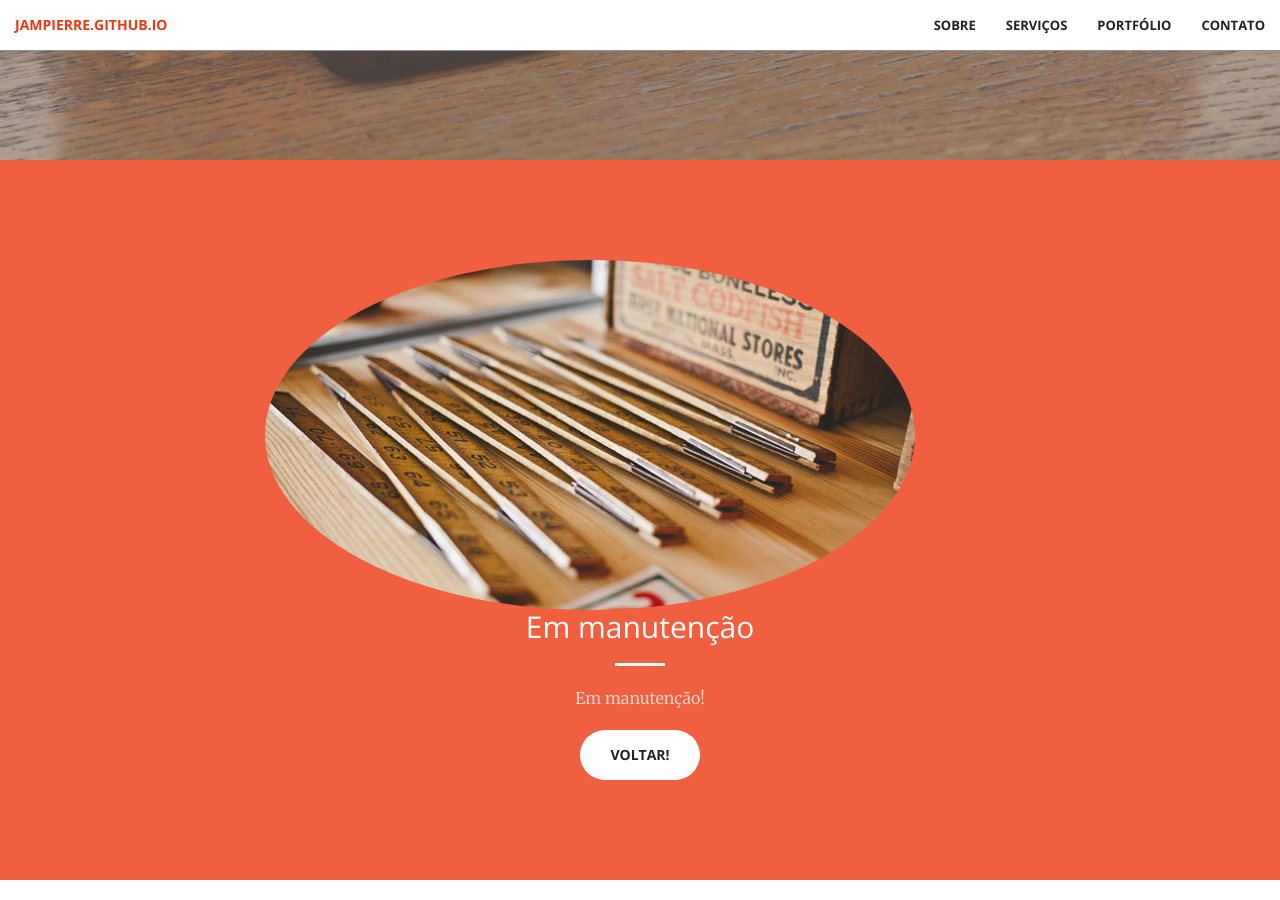
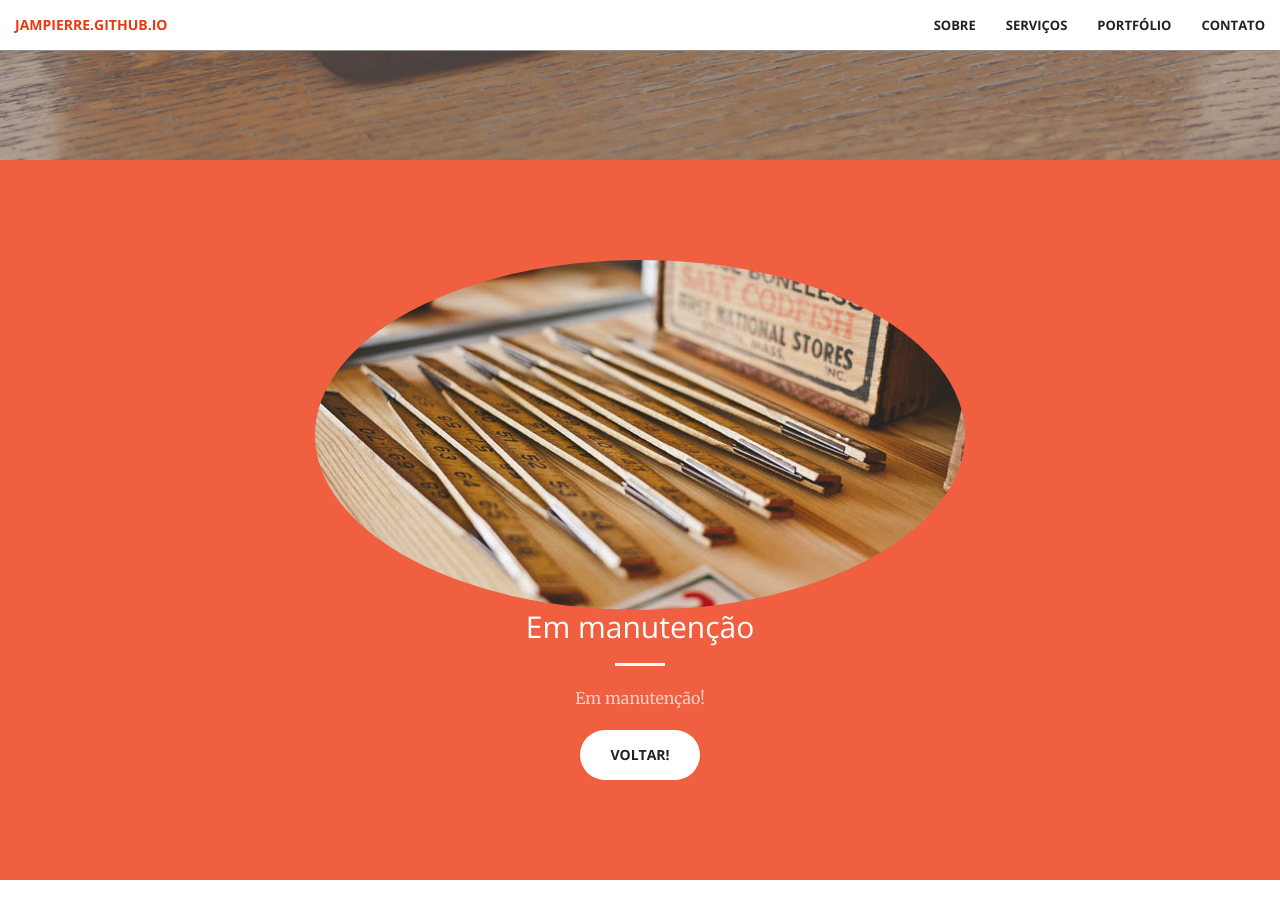
Before and after one commit to Jampierre/jampierre.github.io, a Jekyll site: the page built from index.html, in a window 1280 px wide and 900 px high, scrolled down 740 px. Built offline with Jekyll 4.4.1, drawn with Linux system fonts in a browser that asks for light colours.

Commit message:
Update call-to-action.html

```diff
--- a/_includes/call-to-action.html
+++ b/_includes/call-to-action.html
@@ -2,7 +2,7 @@
     <div class="container">
         <div class="row">
             <div class="col-lg-8 col-lg-offset-2 text-center">
-                <img src="img/portfolio/5.jpg" class="img-responsive img-circle img-displayed">
+                <img src="img/portfolio/5.jpg" class="img-circle">
                 <h2 class="section-heading">Em manutenção</h2>
                 <hr class="light">
                 <p class="text-faded">Em manutenção!</p>
```
